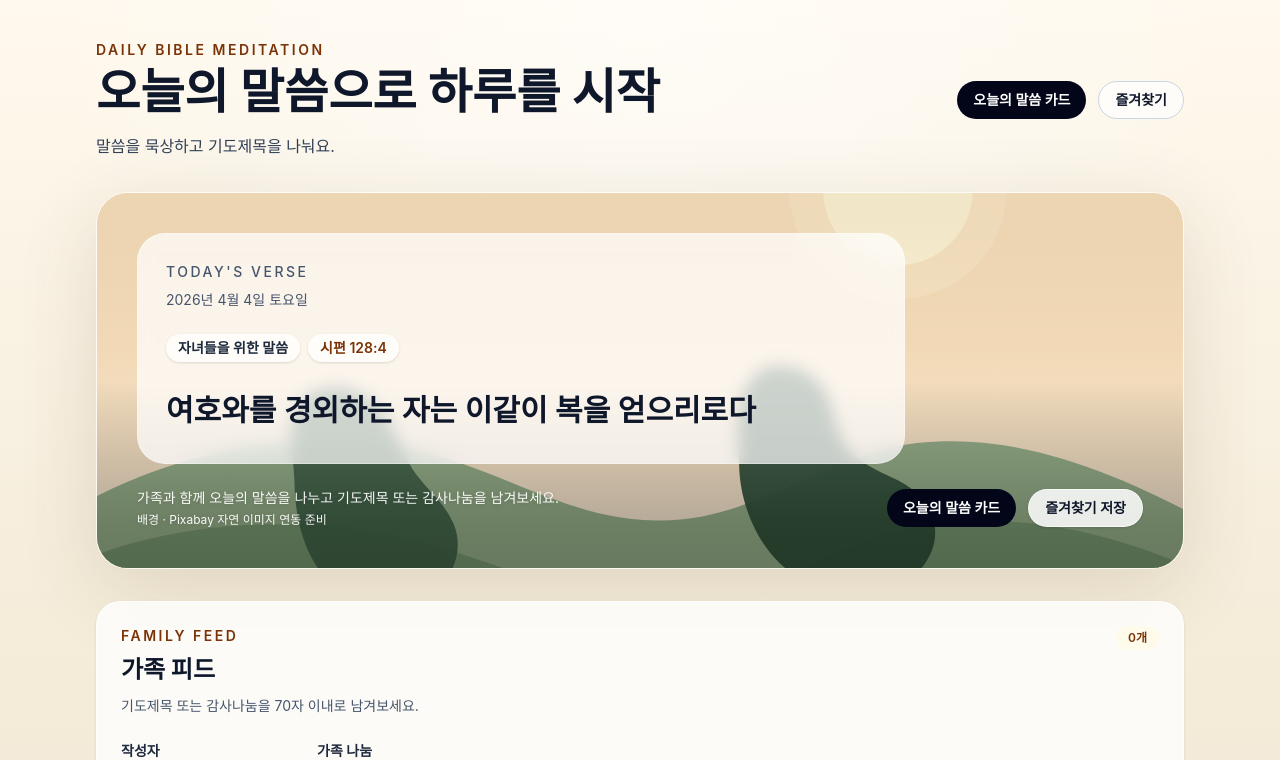
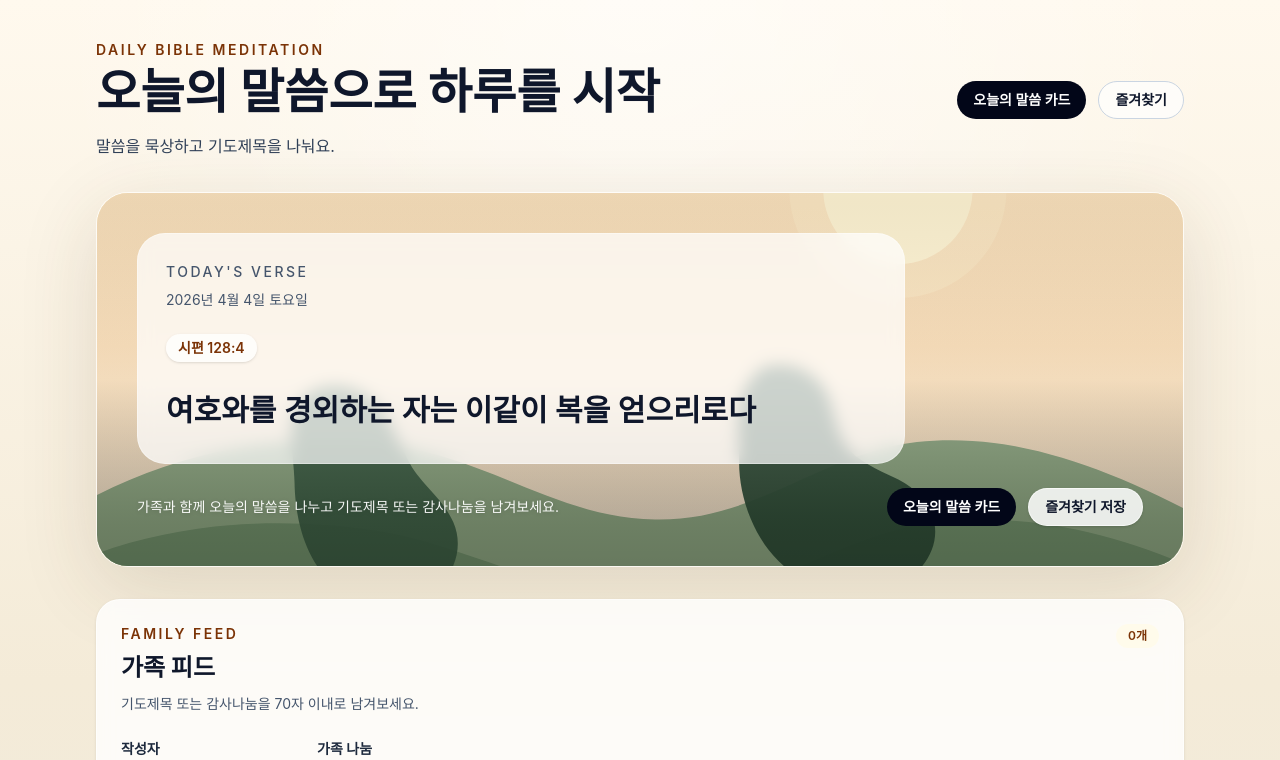
Before and after one commit to Baekjonghee/whitepaper, a Next.js app: page / in a window 1280 px wide. Shown: the top 760 px of the page. Built offline with nearby package versions, Linux system fonts and the light colour scheme.

Commit message:
fix: simplify verse card metadata

```diff
--- a/components/recent-verse-list.tsx
+++ b/components/recent-verse-list.tsx
@@ -32,7 +32,7 @@ export default function RecentVerseList() {
                 <div>
                   <p className="text-xs font-semibold text-amber-900">{item.dateLabel}</p>
                   <p className="mt-1 text-sm font-semibold text-slate-900">
-                    {item.verse.topic} · {item.verse.reference}
+                    {item.verse.reference}
                   </p>
                 </div>
                 <span className="text-xs font-semibold text-slate-500">상세 보기</span>
--- a/components/scripture-card.tsx
+++ b/components/scripture-card.tsx
@@ -37,9 +37,6 @@ export default function ScriptureCard({
           <p className="mt-2 text-sm text-slate-600">{dateLabel}</p>
 
           <div className="mt-6 flex flex-wrap gap-2">
-            <span className="inline-flex rounded-full bg-white/75 px-3 py-1 text-sm font-semibold text-slate-800 shadow-sm">
-              {verse.topic}
-            </span>
             <span className="inline-flex rounded-full bg-white/75 px-3 py-1 text-sm font-semibold text-amber-900 shadow-sm">
               {verse.reference}
             </span>
@@ -59,7 +56,6 @@ export default function ScriptureCard({
             <p className="text-sm">
               가족과 함께 오늘의 말씀을 나누고 기도제목 또는 감사나눔을 남겨보세요.
             </p>
-            <p className="text-xs">배경 · {background.providerLabel}</p>
           </div>
           {actions}
         </div>
```
